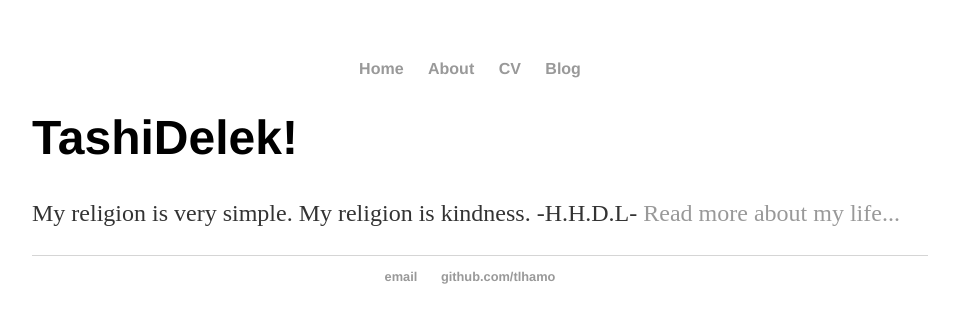
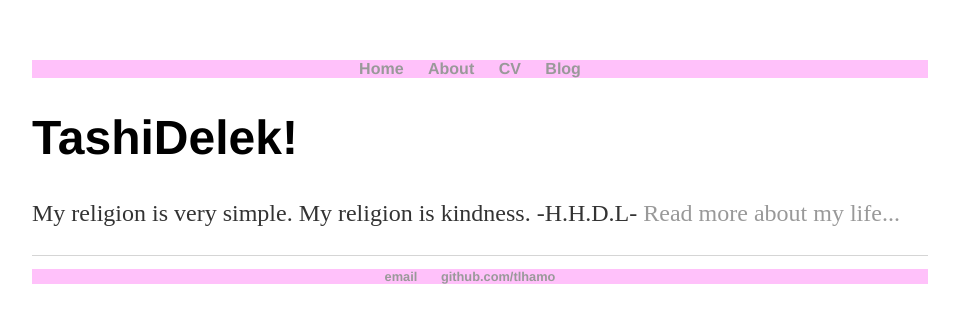
Before and after one commit to tlhamo/2018-Works, a Jekyll site: the page built from index.html, in a window 1280 px wide. Shown: the top 323 px of the page, without its empty margins (160-1119 px from the left). Built offline with Jekyll 4.4.1, drawn with Linux system fonts in a browser that asks for light colours.

Commit message:
update background color

```diff
--- a/css/main.css
+++ b/css/main.css
@@ -8,6 +8,7 @@ nav ul, footer ul {
     padding: 0px;
     list-style: none;
     font-weight: bold;
+    background-color: #FFC1FA;
 }
 nav ul li, footer ul li {
     display: inline;
```
